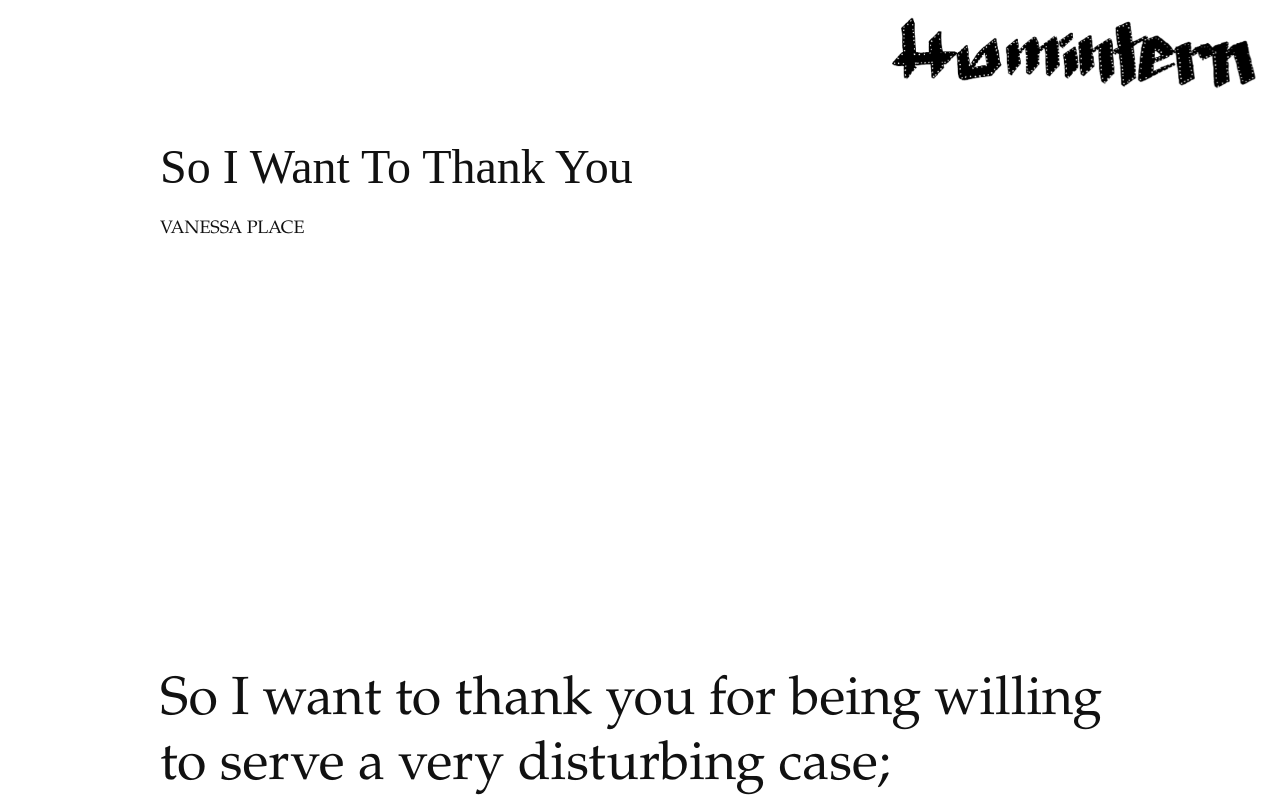
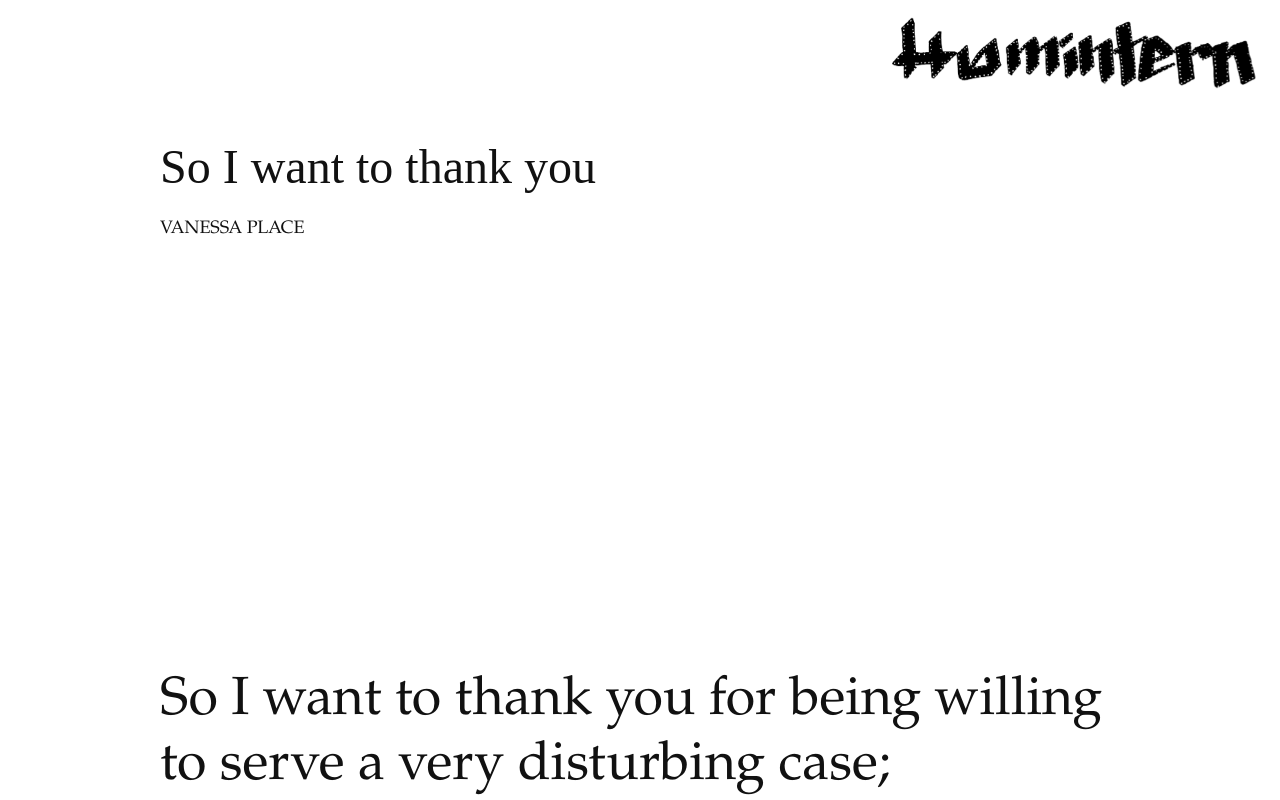
Before and after one commit to LZ23tPk2VYhay2kV/LZ23tPk2VYhay2kV.github.io, a plain HTML site: page soiwanttothankyouM.html in a window 1280 px wide. Shown: the top 800 px of the page. Drawn offline with Linux system fonts and the light colour scheme; a web font is replaced by a local one.

Commit message:
Update soiwanttothankyouM.html

```diff
--- a/soiwanttothankyouM.html
+++ b/soiwanttothankyouM.html
@@ -5,7 +5,7 @@
   <meta name="generator" content="pandoc">
   <meta name="viewport" content="width=device-width, initial-scale=1.0, user-scalable=yes">
   <meta name="author" content="VANESSA PLACE">
-  <title>So I Want To Thank You</title>
+  <title>So I want to thank you</title>
   <style type="text/css">code{white-space: pre;}</style>
   <link rel="stylesheet" href="/css/tufte.css">
   <link rel="stylesheet" href="/css/pandoc.css">
@@ -42,7 +42,7 @@
 <body> <a id="homebutton" href="/index.html"> <img src="/assets/homebutton.png" alt="HomeButton"> </a>
 <article>
 <header>
-<h1 class="title">So I Want To Thank You</h1>
+<h1 class="title">So I want to thank you</h1>
 <p class="byline">VANESSA PLACE</p>
 </header>
 <section id="poem">
```
